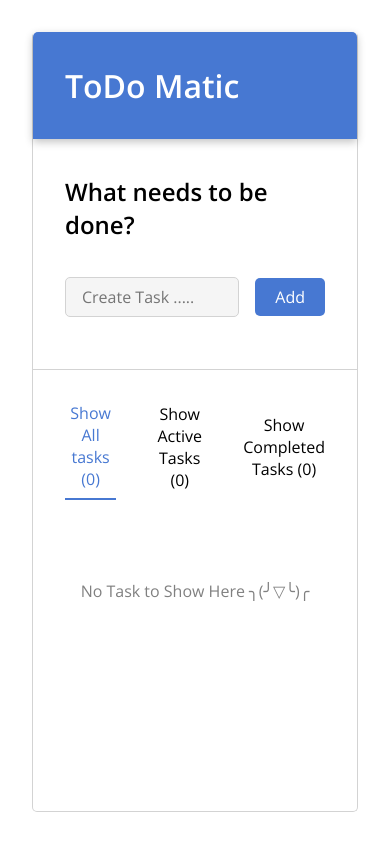
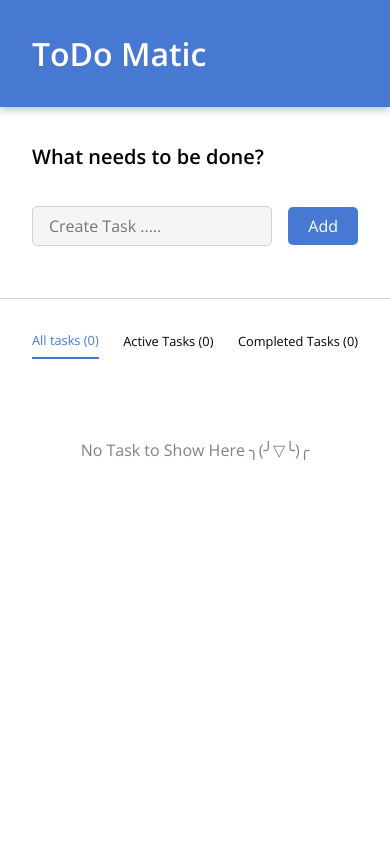
Before and after one commit to NeeshuSharmaa/todo-matic, a React app: page / in a window 390 px wide. Built offline with nearby package versions, Linux system fonts and the light colour scheme; the HTML template or start-up script is replaced by a standard one.

Commit message:
style responsiveness

```diff
--- a/src/App.css
+++ b/src/App.css
@@ -18,12 +18,20 @@ button {
   display: flex;
   justify-content: center;
   height: 100vh;
-  width: 100vw;
 }
 .main {
-  width: max-content;
   border-right: 1px solid lightgray;
   border-left: 1px solid lightgray;
   border-bottom: 1px solid lightgray;
-  border-radius: 5px;
+  overflow-y: scroll;
 }
+
+@media screen and (max-width: 600px) {
+  .app {
+    padding: 0;
+  }
+  .main {
+    border: none;
+    width: 100%;
+  }
+}
--- a/src/componentStyles/Hero.css
+++ b/src/componentStyles/Hero.css
@@ -4,6 +4,7 @@
   gap: 1.25rem;
   position: sticky;
   top: 0;
+  z-index: 2;
   background-color: white;
 }
 .hero > h1 {
@@ -11,8 +12,6 @@
   padding: 2rem;
   background-color: var(--primary-blue);
   box-shadow: rgba(0, 0, 0, 0.24) 0px 3px 8px;
-  border-top-left-radius: 5px;
-  border-top-right-radius: 5px;
 }
 h2 {
   padding: 1rem 2rem;
@@ -73,3 +72,15 @@ h2 {
   color: var(--primary-blue);
   border-bottom: 2px solid var(--primary-blue);
 }
+@media screen and (max-width: 600px) {
+  .hero > h2 {
+    font-size: 1.25rem;
+  }
+  .filters {
+    justify-content: space-between;
+    gap: 1rem;
+  }
+  .filters > button {
+    font-size: 0.8rem;
+  }
+}
--- a/src/componentStyles/Task.css
+++ b/src/componentStyles/Task.css
@@ -40,12 +40,11 @@ input[type="checkbox"] {
 .modal {
   background: white;
   position: absolute;
-  padding: 2px 0;
+  padding: 4px 0;
   left: 0;
   right: 0;
   display: flex;
   justify-content: space-between;
-  width: 100%;
 }
 .modal > input {
   border: none;
@@ -58,3 +57,13 @@ input[type="checkbox"] {
   outline: none;
   border-bottom: 2px solid var(--primary-blue);
 }
+@media screen and (max-width: 600px) {
+  .task label {
+    font-size: 1rem;
+  }
+
+  .modal > input {
+    font-size: 1rem;
+    width: 50%;
+  }
+}
--- a/src/componentStyles/Tasks.css
+++ b/src/componentStyles/Tasks.css
@@ -1,5 +1,5 @@
 .tasks {
-  padding: 0 2rem;
+  padding: 0 2rem 2rem 2rem;
   display: flex;
   flex-direction: column;
   gap: 1rem;
--- a/src/components/EditModal.jsx
+++ b/src/components/EditModal.jsx
@@ -18,7 +18,7 @@ export default function EditModal({ id, name, setEditActive }) {
         onChange={(e) => setInput(e.target.value)}
       />
       <div className="action-btns">
-        <button onClick={handleSave}>Save Changes</button>
+        <button onClick={handleSave}>Save</button>
         <button onClick={() => setEditActive(false)}>Cancel</button>
       </div>
     </div>
--- a/src/components/Filters.jsx
+++ b/src/components/Filters.jsx
@@ -13,19 +13,19 @@ export default function Filters() {
         className={filter.allTasks ? "active" : ""}
         onClick={() => dispatch(showAll())}
       >
-        Show All tasks ({tasks.length})
+        All tasks ({tasks.length})
       </button>
       <button
         className={filter.activeTasks ? "active" : ""}
         onClick={() => dispatch(showActive())}
       >
-        Show Active Tasks ({noOfActiveTasks})
+        Active Tasks ({noOfActiveTasks})
       </button>
       <button
         className={filter.completedTasks ? "active" : ""}
         onClick={() => dispatch(showCompleted())}
       >
-        Show Completed Tasks ({noOfCompletedTasks})
+        Completed Tasks ({noOfCompletedTasks})
       </button>
     </div>
   );
```
